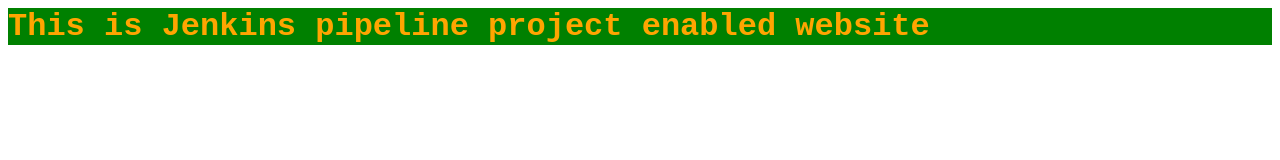
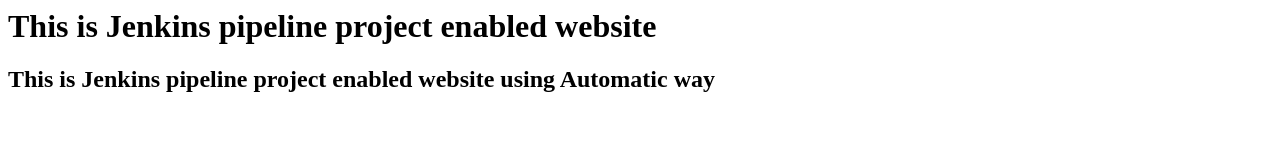
Before and after one commit to Hanimi214/Jenkins_pipeline, a plain HTML site: page index.html in a window 1280 px wide. Drawn offline with Linux system fonts and the light colour scheme.

Commit message:
new_writeup

```diff
--- a/index.html
+++ b/index.html
@@ -1,9 +1,10 @@
 <html>
    <head>
        <title>Jenkins website creation</title>
-       <link href="index.css" rel="stylesheet">
    </head>
    <body>
 		<h1> This is Jenkins pipeline project enabled website</h1>
+        <h2> This is Jenkins pipeline project enabled website using Automatic way</h2>
+
    </body>
  </html>
```
